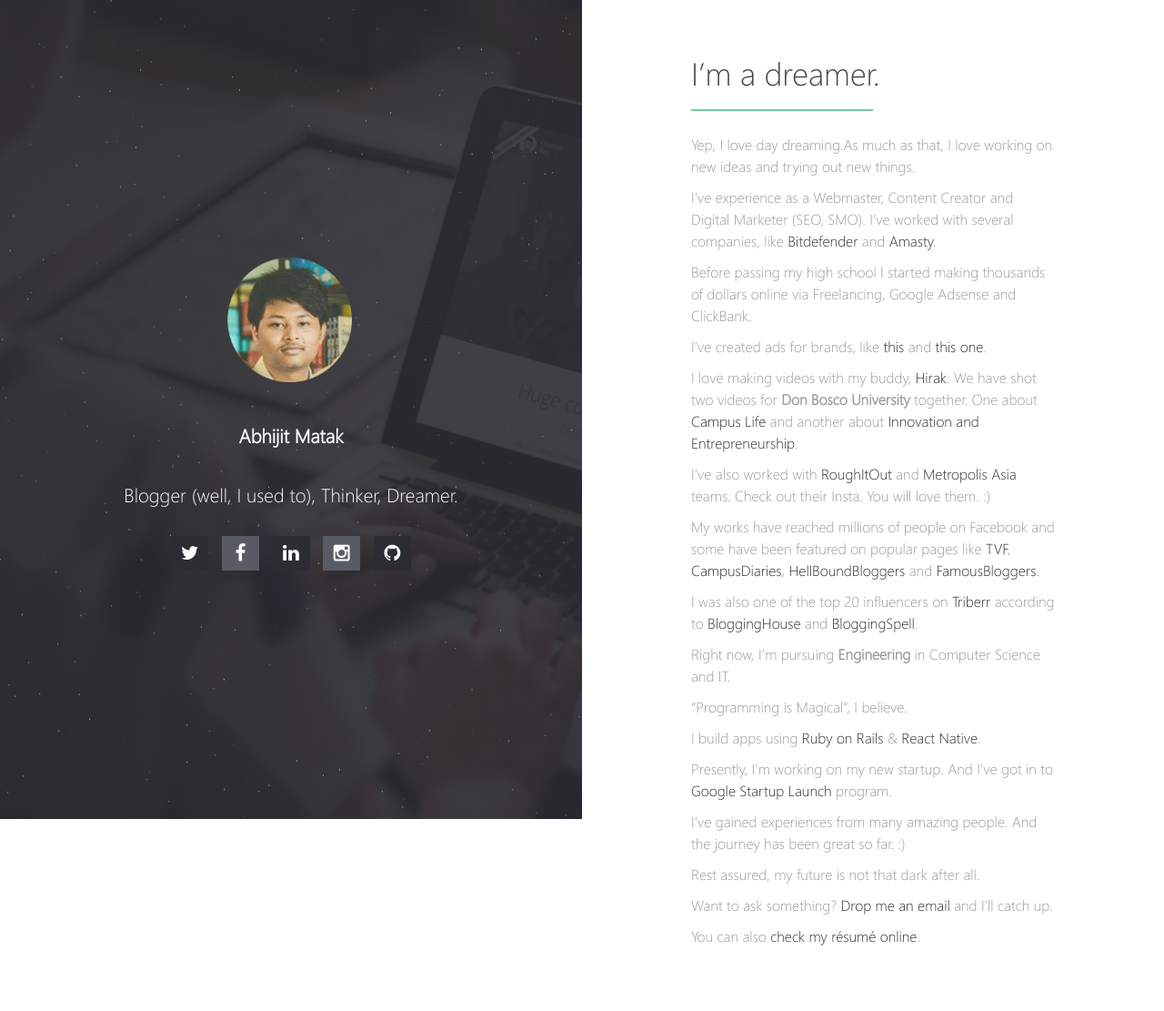
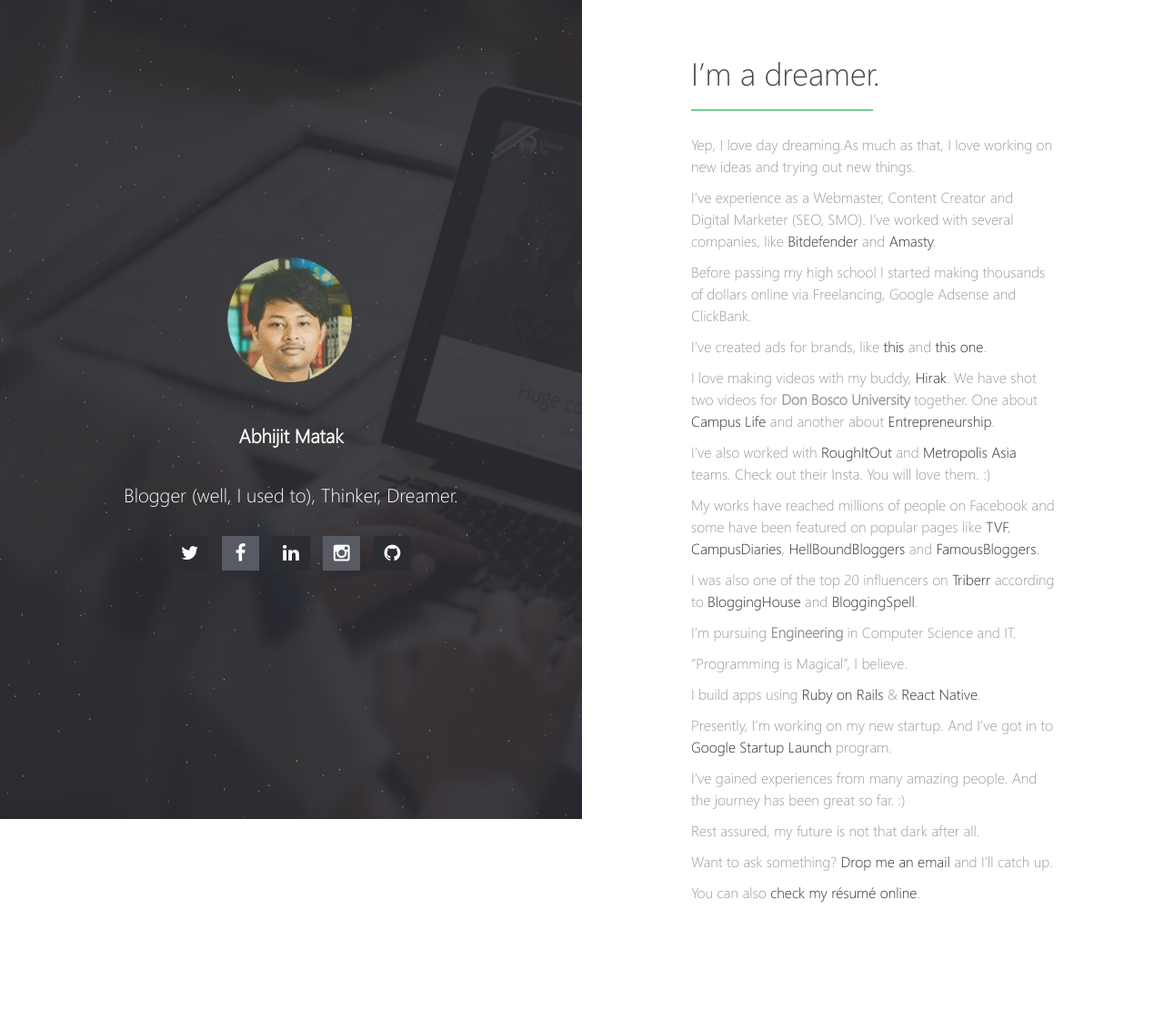
Before and after one commit to skyhitblog/skyhitblog.github.io, a Jekyll site: the page built from index.md, in a window 1280 px wide. Shown: the whole page at 91% size. Built offline with Jekyll 4.4.1, drawn with Linux system fonts in a browser that asks for light colours; our own code applies the rules of GitHub Pages for plain Markdown files; after the commit the page ends 1063 px from its top, so only the background shows below that.

Commit message:
Minor changes

```diff
--- a/index.md
+++ b/index.md
@@ -11,7 +11,7 @@ Before passing my high school I started making thousands of dollars online via F
 
 I've created ads for brands, like [this](https://www.youtube.com/watch?v=z3c3GyQJVpk) and [this one](https://www.youtube.com/watch?v=x2In8M57bdY).
 
-I love making videos with my buddy, [Hirak](http://facebook.com/Hirakjsarma/). We have shot two videos for <b>Don Bosco University</b> together. One about [Campus Life](https://www.youtube.com/watch?v=yiQvrTI0l98) and another about [Innovation and Entrepreneurship](https://www.youtube.com/watch?v=yiQvrTI0l98).
+I love making videos with my buddy, [Hirak](http://facebook.com/Hirakjsarma/). We have shot two videos for <b>Don Bosco University</b> together. One about [Campus Life](https://www.youtube.com/watch?v=yiQvrTI0l98) and another about [Entrepreneurship](https://www.youtube.com/watch?v=yiQvrTI0l98).
 
 I've also worked with [RoughItOut](https://www.instagram.com/roughitout/) and [Metropolis Asia](https://www.instagram.com/metropolisasia/) teams. Check out their Insta. You will love them. :)
 
@@ -19,7 +19,7 @@ My works have reached millions of people on Facebook and some have been featured
 
 I was also one of the top 20 influencers on [Triberr](http://triberr.com/) according to [BloggingHouse](http://www.blogginghouse.com/top-100-triberr-bloggers/) and [BloggingSpell](http://www.bloggingspell.com/triberr-marketing-tips/).
 
-Right now, I'm pursuing <b>Engineering</b> in Computer Science and IT.
+I'm pursuing <b>Engineering</b> in Computer Science and IT.
 
 "Programming is Magical", I believe.
 
```
